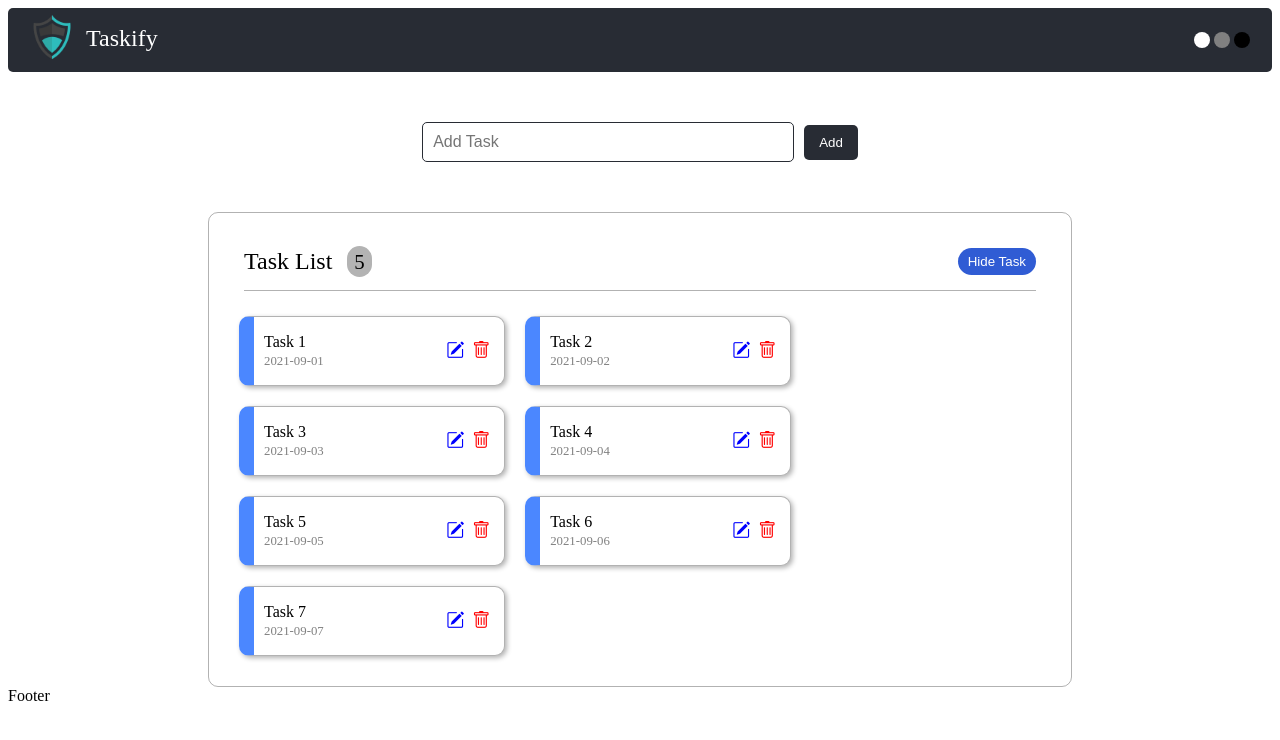
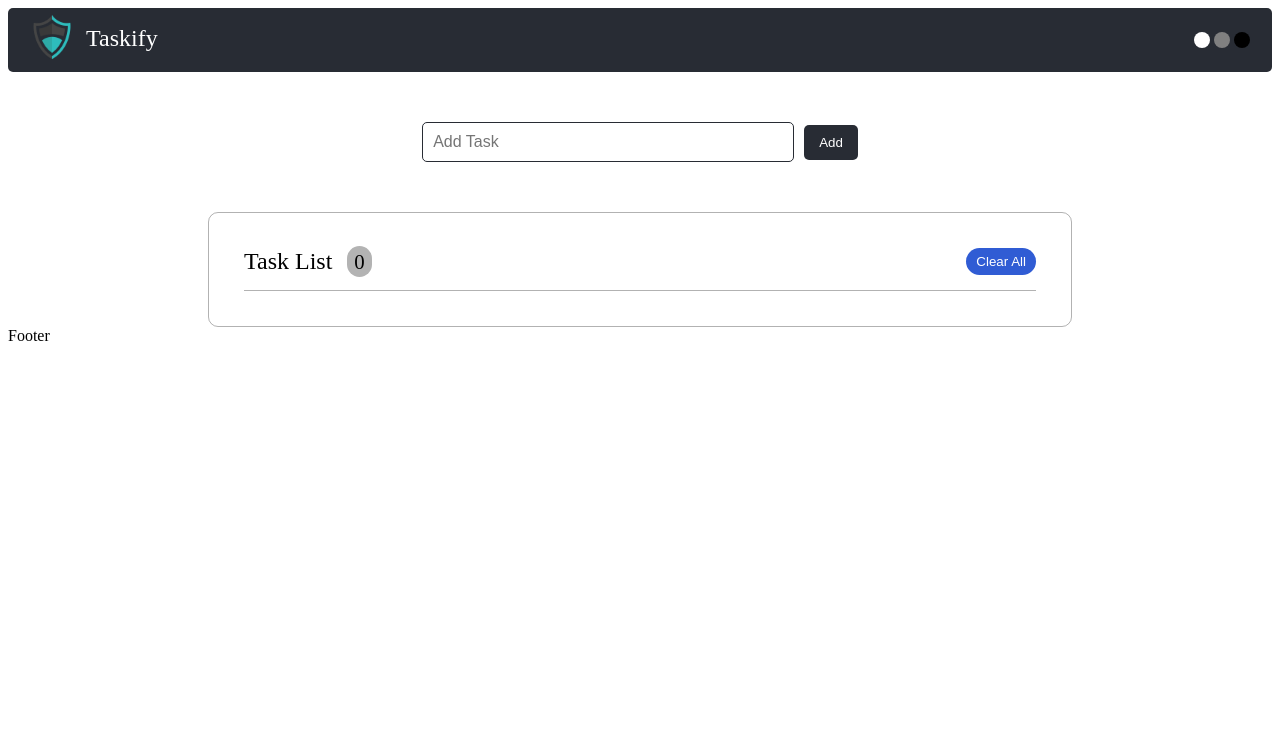
Before and after one commit to AbstractLK/Taskify, a React (Create React App) app: page / in a window 1280 px wide. Shown: the top 740 px of the page. Built offline with nearby package versions, Linux system fonts and the light colour scheme; the HTML template or start-up script is replaced by a standard one.

Commit message:
add task functionality

```diff
--- a/src/App.js
+++ b/src/App.js
@@ -1,15 +1,18 @@
-import './App.css';
-import {Header} from './components/Header'
+import { useState} from 'react'
+import { Header} from './components/Header'
 import { AddTask } from './components/AddTask'
 import { TaskList } from './components/TaskList'
-import {Footer} from './components/Footer'
+import { Footer} from './components/Footer'
+import './App.css';
 
 function App() {
+	const [taskList, setTaskList] = useState([]);
+
   return (
     <div className="App">
       <Header />
-      <AddTask />
-      <TaskList />
+      <AddTask taskList={taskList} setTaskList={setTaskList} />
+      <TaskList taskList={taskList} setTaskList={setTaskList} />
       <Footer />
     </div>
   );
--- a/src/components/AddTask.js
+++ b/src/components/AddTask.js
@@ -1,9 +1,21 @@
 import React from 'react'
 
-export const AddTask = () => {
+export const AddTask = ({taskList, setTaskList}) => {
+	const handleSubmit = (e) => {
+    e.preventDefault();
+		const date = new Date();
+		const newTask = {
+			id: date.getTime(),
+			name: e.target.task.value,
+			date: `${date.toLocaleDateString()} ${date.toLocaleTimeString()}`
+		};
+	setTaskList([newTask, ...taskList])
+    e.target.task.value = "";
+	}
+
   return (
     <section className='addTask'>
-      <form>
+      <form onSubmit={handleSubmit}>
         <input type='text' placeholder='Add Task' name='task' autoComplete='off' maxLength='25' />
         <button type='submit' className='btn'>Add</button>
       </form>
--- a/src/components/TaskList.js
+++ b/src/components/TaskList.js
@@ -1,27 +1,18 @@
 import React from 'react'
 
-export const TaskList = () => {
-  const tasks = [
-    {id: 1, name: 'Task 1', date: '2021-09-01'},
-    {id: 2, name: 'Task 2', date: '2021-09-02'},
-    {id: 3, name: 'Task 3', date: '2021-09-03'},
-    {id: 4, name: 'Task 4', date: '2021-09-04'},
-    {id: 5, name: 'Task 5', date: '2021-09-05'},
-    {id: 6, name: 'Task 6', date: '2021-09-06'},
-    {id: 7, name: 'Task 7', date: '2021-09-07'},
-  ];
+export const TaskList = ({taskList, setTaskList}) => {
 
   return (
     <section className='taskList'>
       <div className='taskListHeader'>
         <div>
           <span className='title'>Task List</span>
-          <span className='count'>5</span>
+          <span className='count'>{taskList.length}</span>
         </div>
-        <button className='hideBtn primary'>Hide Task</button>
+        <button className='hideBtn primary' onClick={() => setTaskList([])}>Clear All</button>
       </div>
       <ul>
-        {tasks.map((task) => (
+        {taskList.map((task) => (
           <li key={task.id}>
             <p>
               <span className='name'>{task.name}</span><br/>
```
